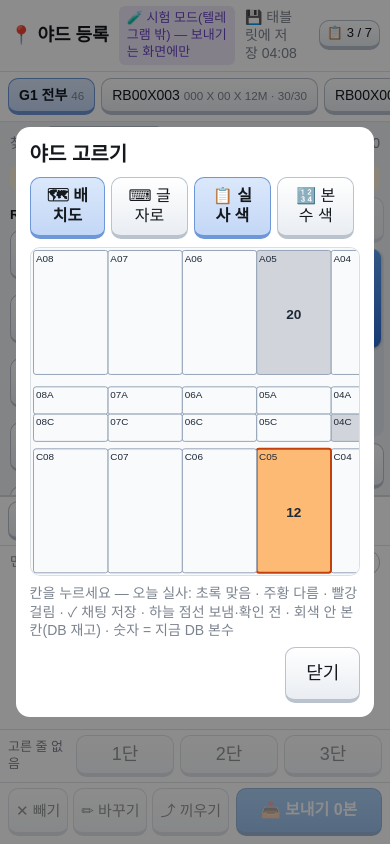
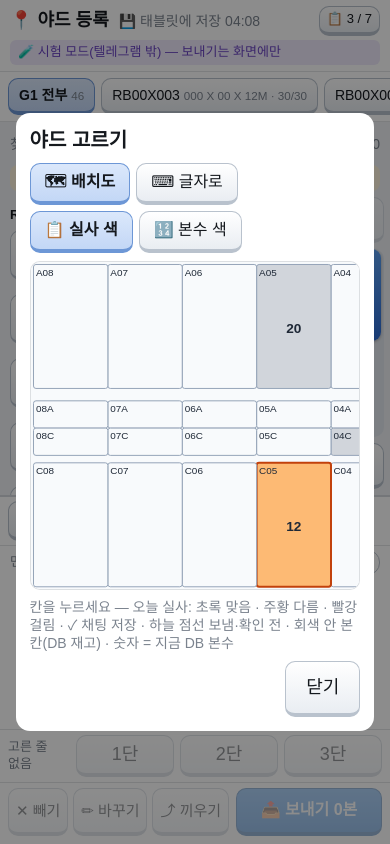
Before and after one commit to mjk2811-jk/qr-inspect, a plain HTML site: page yard/index.html in a window 390 px wide. Drawn offline with Linux system fonts and the light colour scheme.

Commit message:
Add files via upload

```diff
--- a/yard/index.html
+++ b/yard/index.html
@@ -84,6 +84,7 @@
   body { background: var(--bg); color: var(--text); font: 17px/1.3 "Malgun Gothic", "Apple SD Gothic Neo", "Noto Sans KR", sans-serif;
          display: flex; flex-direction: column; overflow: hidden; -webkit-user-select: none; user-select: none;
          padding: var(--top) 0 var(--bot); }               /* 전체화면 — 머리 줄이 텔레그램 단추 아래 · 보내기 줄이 내비 줄 위(11-20) */
+  body { word-break: keep-all; overflow-wrap: break-word; }   /* 한국어는 띄어쓰기에서만 줄바꿈 — '배/치도' · '태블/릿' 처럼 낱자로 안 끊게(11-21) */
   .bar .full { padding: 6px 12px; font-size: 15px; white-space: nowrap; }
   .bar { display: flex; align-items: center; padding: 8px 12px; background: var(--card); border-bottom: 1px solid var(--sep); }
   .bar > * + * { margin-left: 10px; }
@@ -202,10 +203,10 @@
   .num.mvq { background: #f5f3ff; border-color: #a78bfa; color: #5b21b6; }
   .num.missq { box-shadow: 0 0 0 3px #fb923c; }
   .sheet.wide { max-width: 1180px; }
-  .tabs { display: flex; margin-bottom: 8px; }
-  .tabs .k3 { padding: 8px 14px; font-size: 16px; margin-right: 6px; }
+  .tabs { display: flex; flex-wrap: wrap; margin-bottom: 2px; }   /* 줄이 넘치면 다음 줄로(단추 아래 여백 — 옛 웹뷰 79 는 flex gap 을 모름) */
+  .tabs .k3 { padding: 8px 14px; font-size: 16px; margin: 0 6px 6px 0; white-space: nowrap; }
   .mapbox { border: 1px solid var(--sep); border-radius: 10px; background: #f8fafc; overflow: auto; max-height: 56vh; }
-  .mapbox svg { display: block; width: 100%; min-width: 600px; height: auto; max-height: 58vh; }
+  .mapbox svg { display: block; width: 100%; min-width: 600px; height: auto; max-height: calc(56vh - 2px); }   /* 칸 테두리 안(.mapbox 56vh) — 아래 줄이 안 잘리게(11-21) */
   .mapbox g { cursor: pointer; }
   .pickline { display: flex; align-items: center; flex-wrap: wrap; margin-top: 8px; font-size: 16px; }
   .pickline .k3 { padding: 10px 14px; font-size: 16px; margin: 0 0 4px 8px; }
@@ -241,8 +242,11 @@
   }
   /* 📱 폰(폭 600 아래 — 11-19 '번호 단추를 조금 줄이고 · 사이를 띄워 굴리다 눌림 없게 · 차례 목록이 보이게'). 번호 단추는 위(폰 · 태블릿 같음) */
   @media (max-width: 600px) {
-    .bar { padding: 6px 10px; }
+    .bar { padding: 6px 10px; flex-wrap: wrap; }
     .bar h1 { font-size: 18px; }
+    .bar .test { order: 9; flex: 1 0 100%; margin: 4px 0 0; }  /* 🧪 시험 띠는 둘째 줄 한 줄로(텔레그램 안에서는 숨음) */
+    .bar #saved { min-width: 0; }
+    .tabs .sp { flex: 1 0 100%; height: 0; }                   /* 배치도 · 글자로 | 실사 색 · 본수 색 — 두 줄로 나눠 단추 글이 안 끊기게 */
     .chips { padding: 6px 8px; }
     .chips .k3 { padding: 7px 10px; font-size: 14px; }
     .find { padding: 4px 10px; }
@@ -1187,7 +1191,7 @@ function 야드고르기열기(목적) {
     }
     var n = 본[고른칸] || 0, 실 = 실린[고른칸];
     var h = '<span class="info"><b>' + esc(고른칸) + '</b> — DB ' + n + '본' + (n ? (실 ? ' · 🗂 더미 있음' : ' · 더미가 앱에 없음') : '') +
-      (색모드 === 'prog' ? esc(진행한줄(고른칸)) : '') + '</span>';
+      (색모드 === 'prog' ? ' ' + esc(진행한줄(고른칸)) : '') + '</span>';   // esc 가 앞 빈칸을 깎는다 — '없음 · ≠ 다름'(11-21)
     if (!옮김 && n && !실) h += '<button class="k3" id="askDummy">🔎 DB 더미 받기</button>';
     h += '<button class="k3 blue" id="pickOk">' + (옮김 ? '여기로 옮기기' : '이 야드로') + '</button>';
     el.innerHTML = h;
```
